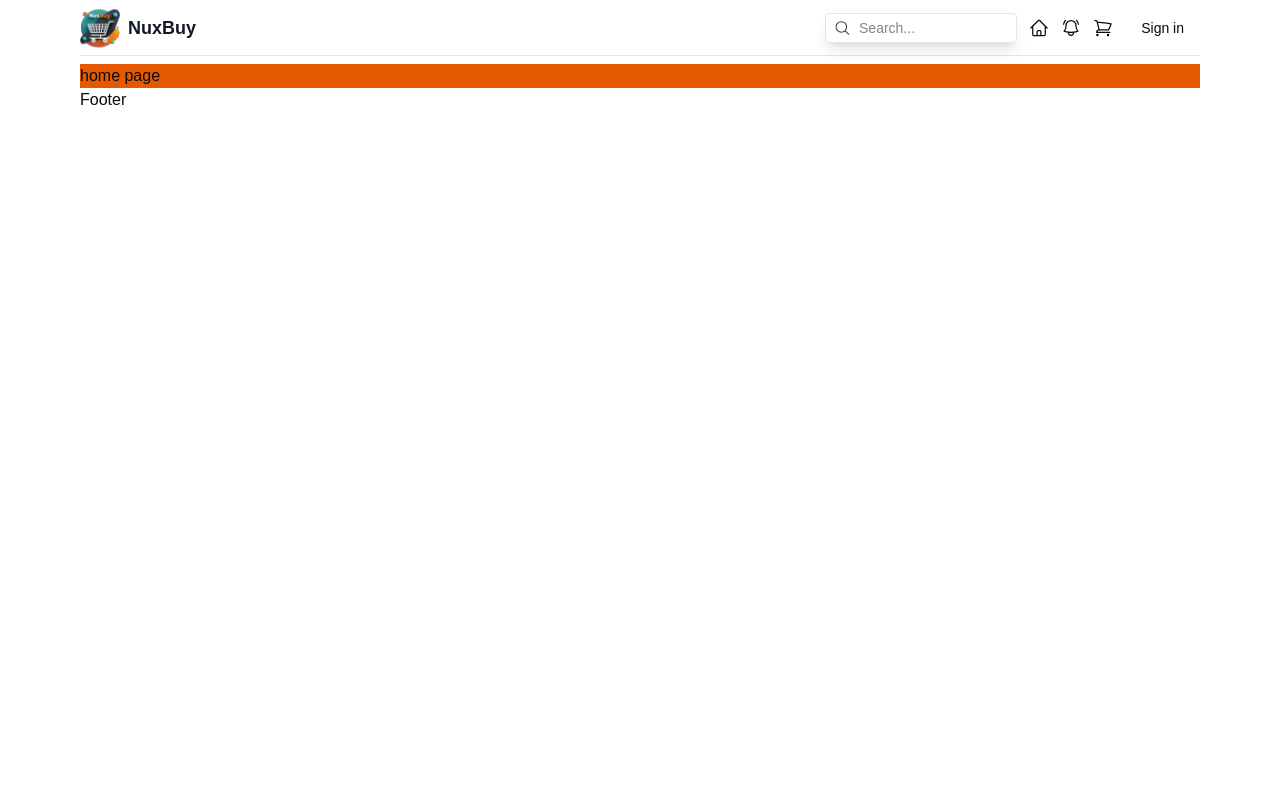
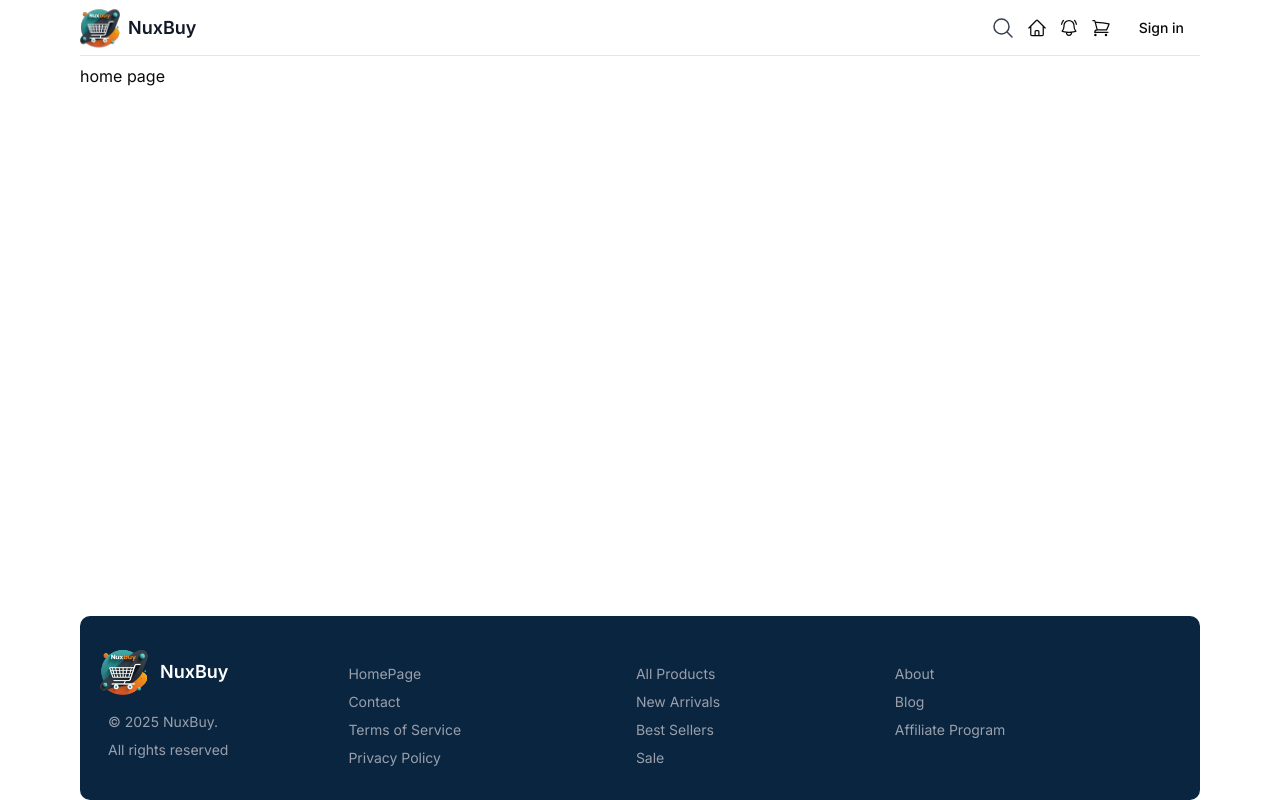
Before and after one commit to mlamine300/e-commerce, a Next.js app: page / in a window 1280 px wide. Built offline with nearby package versions, Linux system fonts and the light colour scheme.

Commit message:
adding footer

```diff
--- a/src/app/components/header/SearchBar.tsx
+++ b/src/app/components/header/SearchBar.tsx
@@ -4,7 +4,7 @@ import React, { useEffect, useState } from "react";
 import { HiOutlineMagnifyingGlass } from "react-icons/hi2";
 const MOBILE_MAX_WIDTH = 768;
 const SearchBar = () => {
-  const [open, setOpen] = useState(window.innerWidth > MOBILE_MAX_WIDTH);
+  const [open, setOpen] = useState(false);
   useEffect(() => {
     const handleResize = () => {
       setOpen(window.innerWidth > MOBILE_MAX_WIDTH);
--- a/src/app/components/main/Footer.tsx
+++ b/src/app/components/main/Footer.tsx
@@ -1,7 +1,40 @@
+import Image from "next/image";
+import Link from "next/link";
 import React from "react";
-
+import logo from "../../../../public/logo.svg";
+import { footerLink } from "@/lib/const";
 const Footer = () => {
-  return <div>Footer</div>;
+  return (
+    <footer className="w-full flex gap-20 md:gap-30 px-5 py-8 bg-blue rounded-lg">
+      <div className="flex flex-col gap-4 flex-grow w-fit">
+        <Link href={"/"} className="flex w-fit gap-3 items-center">
+          <Image
+            width={50}
+            height={50}
+            className="w-10 h-10 md:w-12 md:h-12 overflow-hidden"
+            alt="buynux"
+            src={logo}
+          />
+          <h3 className=" font-semibold text-lg text-text-inverse">NuxBuy</h3>
+        </Link>
+        <div className="text-nowrap flex flex-col gap-2 ml-2  text-text-muted text-xs md:text-sm ">
+          <h4>&copy; 2025 NuxBuy.</h4>
+          <h4>All rights reserved</h4>
+        </div>
+      </div>
+      <div
+        className="w-full mt-4  hidden md:grid  grid-flow-col md:grid-rows-4
+       gap-y-2  text-text-muted text-xs  md:text-sm
+          "
+      >
+        {footerLink.map((link, index) => (
+          <Link className="hover:text-primary" key={index} href={link.link}>
+            {link.title}
+          </Link>
+        ))}
+      </div>
+    </footer>
+  );
 };
 
 export default Footer;
--- a/src/app/components/main/Header.tsx
+++ b/src/app/components/main/Header.tsx
@@ -29,12 +29,14 @@ const Header = () => {
       </Link>
       <div className="flex items-center gap-3 ">
         <SearchBar />
-        <HiOutlineHome className="text-xl hover:text-primary" />
-        <HiOutlineBellAlert className="text-xl hover:text-primary" />
-        <HiOutlineShoppingCart className="text-xl hover:text-primary" />
-        <Button asChild variant={"ghost"}>
-          <Link href={"/login"}>Sign in</Link>
-        </Button>
+        <div className="flex items-center gap-3 ">
+          <HiOutlineHome className="text-xl hover:text-primary hover:cursor-pointer" />
+          <HiOutlineBellAlert className="text-xl hover:text-primary hover:cursor-pointer" />
+          <HiOutlineShoppingCart className="text-xl hover:text-primary hover:cursor-pointer" />
+          <Button asChild variant={"ghost"}>
+            <Link href={"/login"}>Sign in</Link>
+          </Button>
+        </div>
       </div>
     </header>
   );
--- a/src/app/globals.css
+++ b/src/app/globals.css
@@ -5,8 +5,9 @@
   --color-background: var(--bg);
   --color-foreground: var(--surface);
   --color-text-primary:
-  --font-sans: var(--font-geist-sans);
-  --font-mono: var(--font-geist-mono);
+  --font-sans:[ var(--font-inter),"sans-serif"];
+  --font-heading: [var(--font-poppins),"sans-serif"];
+  --font-body: [var(--font-inter),"sans-serif"];
   --color-primary: var(--primary);
   --color-primary-600: var(--primary-600);
   --color-primary-700: var(--primary-700);
@@ -49,6 +50,10 @@
 --color-popover: var(--popover);
 --color-card-foreground: var(--card-foreground);
 --color-card: var(--card);
+
+--color-blue:var(--blue);
+ --color-blue-600:var(--blue-600);
+  --color-blue-100:var(--blue-100);
 --radius-sm: calc(var(--radius) - 4px);
 --radius-md: calc(var(--radius) - 2px);
 --radius-lg: var(--radius);
@@ -57,7 +62,7 @@
 @custom-variant dark (&:is(.dark *));
 :root {
   /* Light theme (default) */
-  --primary: oklch(0.205 0 0);
+  --primary: #FF6A00;
   --primary-600: #e55a00;
   --primary-700: #c84e00;
   --primary-100: #fff3eb;
@@ -75,14 +80,16 @@
   --error: #ef4444;
   --text-primary:#111827;  /* main readable text */
   --text-secondary: #374151;  /* titles or stronger contrast */
-  --text-muted:  #6B7280;  /* subdued, less emphasis */
+  --text-muted:  #9aa0ab;  /* subdued, less emphasis */
   --text-inverse:#FFFFFF;  /* text on dark backgrounds */  --radius: 0.625rem;  --background: oklch(1 0 0);  --foreground: oklch(0.145 0 0);  --card: oklch(1 0 0);  --card-foreground: oklch(0.145 0 0);  --popover: oklch(1 0 0);  --popover-foreground: oklch(0.145 0 0);  --primary-foreground: oklch(0.985 0 0);  --secondary: oklch(0.97 0 0);  --secondary-foreground: oklch(0.205 0 0);  --muted-foreground: oklch(0.556 0 0);  --accent-foreground: oklch(0.205 0 0);  --destructive: oklch(0.577 0.245 27.325);  --input: oklch(0.922 0 0);  --ring: oklch(0.708 0 0);  --chart-1: oklch(0.646 0.222 41.116);  --chart-2: oklch(0.6 0.118 184.704);  --chart-3: oklch(0.398 0.07 227.392);  --chart-4: oklch(0.828 0.189 84.429);  --chart-5: oklch(0.769 0.188 70.08);  --sidebar: oklch(0.985 0 0);  --sidebar-foreground: oklch(0.145 0 0);  --sidebar-primary: oklch(0.205 0 0);  --sidebar-primary-foreground: oklch(0.985 0 0);  --sidebar-accent: oklch(0.97 0 0);  --sidebar-accent-foreground: oklch(0.205 0 0);  --sidebar-border: oklch(0.922 0 0);  --sidebar-ring: oklch(0.708 0 0);
-
+  --blue:        #0A2540;
+  --blue-600:    #1E3A8A;
+  --blue-100:    #E0E7FF;
 }
 
 /* Dark theme using .dark class (Tailwind's dark mode: 'class') */
 .dark {
-  --primary: oklch(0.922 0 0);
+  --primary: #FF8A3D;
   --primary-600: #ff6a00;
   --primary-700: #e55a00;
   --primary-100: #2a1a0f;
@@ -141,7 +148,7 @@ body {
 body {
   background: var(--background);
   color: var(--foreground);
-  font-family: Arial, Helvetica, sans-serif;
+  font-family:var(--font-inter);
 }
 
 @layer base {
--- a/src/app/layout.tsx
+++ b/src/app/layout.tsx
@@ -1,17 +1,18 @@
 import type { Metadata } from "next";
-import { Geist, Geist_Mono } from "next/font/google";
+import { Inter, Poppins } from "next/font/google";
 import "./globals.css";
 import Header from "./components/main/Header";
 import Footer from "./components/main/Footer";
-
-const geistSans = Geist({
-  variable: "--font-geist-sans",
+const inter = Inter({
   subsets: ["latin"],
+  variable: "--font-inter",
+  display: "swap",
 });
-
-const geistMono = Geist_Mono({
-  variable: "--font-geist-mono",
+const poppins = Poppins({
   subsets: ["latin"],
+  weight: ["400", "500", "600", "700"],
+  variable: "--font-poppins",
+  display: "swap",
 });
 
 export const metadata: Metadata = {
@@ -25,13 +26,14 @@ export default function RootLayout({
   children: React.ReactNode;
 }>) {
   return (
-    <html lang="en">
-      <body
-        className={`${geistSans.variable} ${geistMono.variable} antialiased`}
-      >
-        <div className="mx-auto px-4 sm:max-w-xl md:max-w-2xl lg:max-w-3xl xl:max-w-6xl">
+    <html lang="en" className={`${inter.variable} ${poppins.variable}`}>
+      <body className="font-body text-text-primary">
+        <div
+          className="flex flex-col mx-auto px-4 max-w-lg sm:max-w-xl
+         md:max-w-2xl lg:max-w-3xl xl:max-w-6xl   min-h-screen"
+        >
           <Header />
-          {children}
+          <div className="w-full h-max flex-grow">{children}</div>
           <Footer />
         </div>
       </body>
--- a/src/app/page.tsx
+++ b/src/app/page.tsx
@@ -1,3 +1,3 @@
 export default function Home() {
-  return <div className="bg-primary-600">home page</div>;
+  return <div className="w-full h-full">home page</div>;
 }
--- /dev/null
+++ b/src/lib/const.ts
@@ -0,0 +1,13 @@
+export const footerLink = [
+  { title: "HomePage", link: "/" },
+  { title: "Contact", link: "/contact" },
+  { title: "Terms of Service", link: "/tos" },
+  { title: "Privacy Policy", link: "/policy" },
+  { title: "All Products", link: "/products" },
+  { title: "New Arrivals", link: "/products/new" },
+  { title: "Best Sellers", link: "/products/best" },
+  { title: "Sale", link: "/products/sale" },
+  { title: "About", link: "/about" },
+  { title: "Blog", link: "/blog" },
+  { title: "Affiliate Program", link: "/affiliat" },
+];
```
Also changed, not shown: public/logo.svg.
